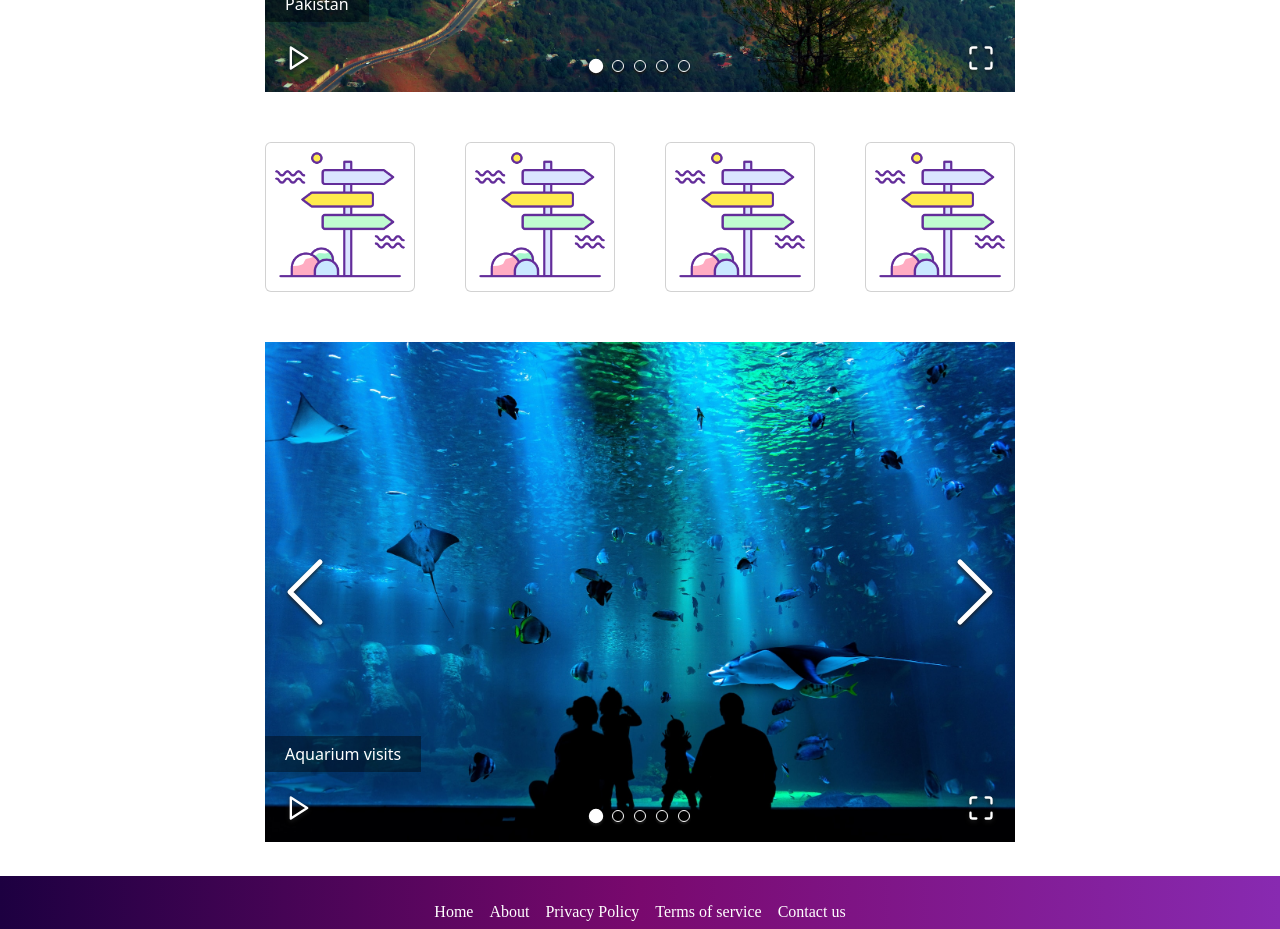
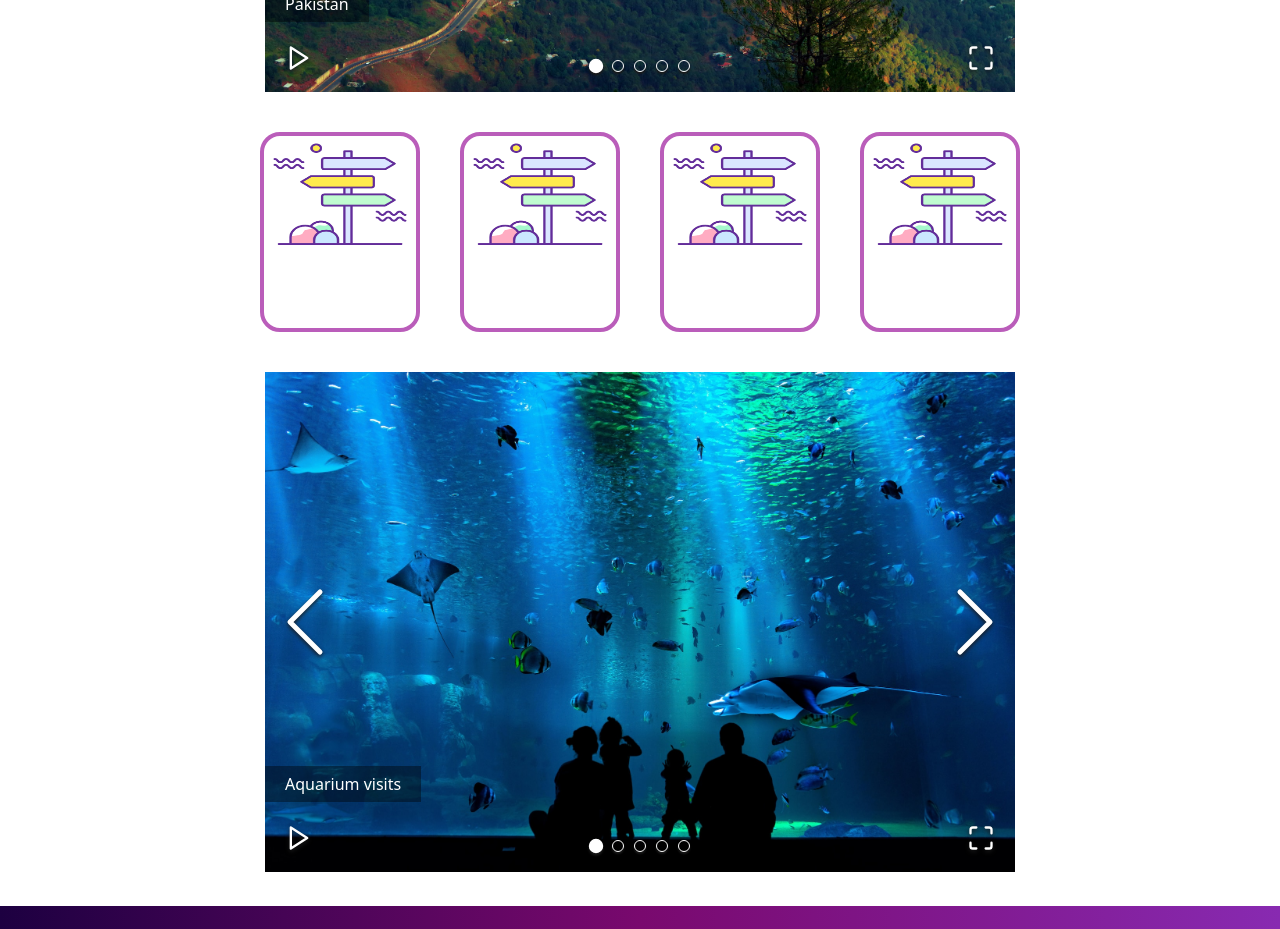
Before and after one commit to eclonghurst/SkyTwoFlyFront, a React (Create React App) app: page / in a window 1280 px wide. Shown: the part 920-1849 px from the top of the page. Built offline with nearby package versions, Linux system fonts and the light colour scheme; a web font is replaced by a local one.

Commit message:
cards with animations

```diff
--- a/src/Components/Cards.jsx
+++ b/src/Components/Cards.jsx
@@ -1,22 +1,22 @@
-import React from "react";
+import React, { useState } from "react";
 import "../CssFiles/CardsCSS.css";
 import signpost from "../Images/signpost.png";
 
 function Cards() {
   return (
     <>
-      <div className="card-container">
-        <div className="cardOne card">
-          <img src={signpost} alt="" />
+      <div className="card-outer-container">
+        <div className="card-outline">
+          <img className="card-img" src={signpost} alt="" />
         </div>
-        <div className="cardOne card">
-          <img src={signpost} alt="" />
+        <div className="card-outline">
+          <img className="card-img" src={signpost} alt="" />
         </div>
-        <div className="cardOne card">
-          <img src={signpost} alt="" />
+        <div className="card-outline">
+          <img className="card-img" src={signpost} alt="" />
         </div>
-        <div className="cardOne card">
-          <img src={signpost} alt="" />
+        <div className="card-outline">
+          <img className="card-img" src={signpost} alt="" />
         </div>
       </div>
     </>
--- a/src/CssFiles/CardsCSS.css
+++ b/src/CssFiles/CardsCSS.css
@@ -1,16 +1,27 @@
-.card-container {
+.card-outer-container {
   display: flex;
   justify-content: center;
   align-items: center;
 }
 
-.card {
-  background-color: rgb(243, 201, 246);
-  margin: 40px 25px 40px 25px;
-  width: 150px;
+.card-outline {
+  display: flex;
+  justify-content: center;
+  align-items: flex-start;
+  background-color: rgb(255, 255, 255);
+  margin: 30px 20px 30px 20px;
+  width: 160px;
   height: 200px;
-  border: 4px solid rgb(150, 21, 150);
-  :hover {
-    transform: scale(1.2);
-  }
+  border: 4px solid rgb(186, 93, 186);
+  border-radius: 20px;
+  transition: transform 0.3s ease-in-out;
 }
+
+.card-outline:hover {
+  transform: scale(1.2);
+}
+
+.card-img {
+  width: 100px;
+  height: 120px;
+}
```
